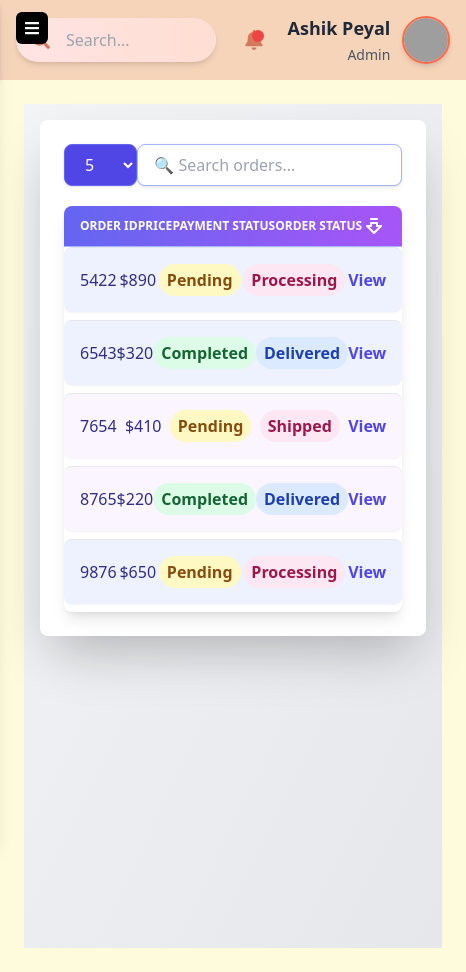
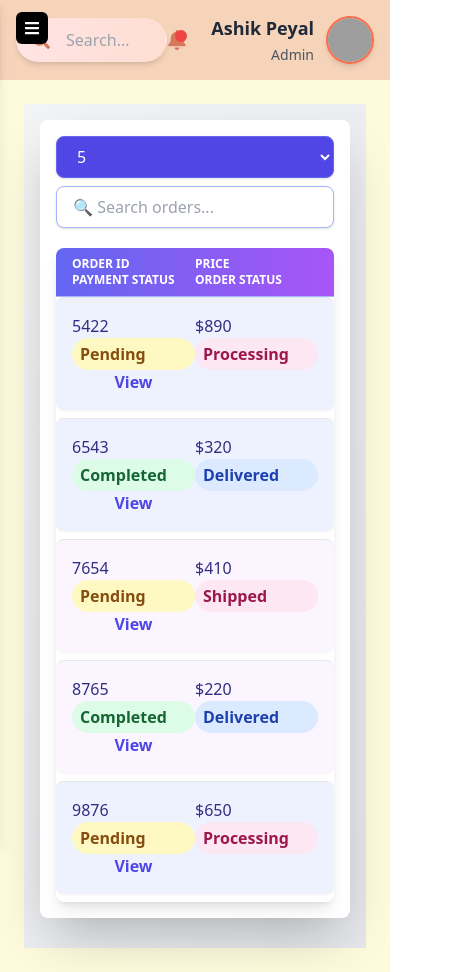
Before and after one commit to AshikurZaman01/Multi-Vendor-Ecommerce-Website-MERN, a React (Vite) app in the folder Front End/: page /admin/orders in a window 390 px wide. Shown: the whole page, 466 px wide, since content can reach past the window. Built offline with nearby package versions, Linux system fonts and the light colour scheme; grey boxes are pictures that could not be loaded.

Commit message:
add Admin Dashboard Orders Responsive

```diff
--- a/Front End/src/Components/Views/Auth/Admin/AdminDashboard/Orders/OrderSearch.jsx
+++ b/Front End/src/Components/Views/Auth/Admin/AdminDashboard/Orders/OrderSearch.jsx
@@ -3,7 +3,7 @@ const OrderSearch = ({ searchData, setSearchData }) => {
         <input
             value={searchData}
             onChange={(e) => setSearchData(e.target.value)}
-            className="px-4 py-2 border border-indigo-300 bg-white text-indigo-700 rounded-lg shadow focus:border-indigo-600 focus:outline-none"
+            className="w-full sm:w-auto px-4 py-2 border border-indigo-300 bg-white text-indigo-700 rounded-lg shadow focus:border-indigo-600 focus:outline-none"
             placeholder="🔍 Search orders..."
             type="text"
         />
--- a/Front End/src/Components/Views/Auth/Admin/AdminDashboard/Orders/Orders.jsx
+++ b/Front End/src/Components/Views/Auth/Admin/AdminDashboard/Orders/Orders.jsx
@@ -10,8 +10,8 @@ const Orders = () => {
 
     return (
         <div className="px-4 lg:px-8 pt-4 bg-gradient-to-br from-gray-100 to-gray-200 min-h-screen">
-            <div className="w-full bg-white p-6 rounded-lg shadow-2xl">
-                <div className="flex justify-between items-center mb-4">
+            <div className="w-full bg-white p-4 sm:p-6 rounded-lg shadow-2xl">
+                <div className="flex flex-col sm:flex-row sm:justify-between sm:items-center mb-4 space-y-2 sm:space-y-0">
                     <OrdersPerPage setPerPageItems={setPerPageItems} />
                     <OrderSearch searchData={searchData} setSearchData={setSearchData} />
                 </div>
--- a/Front End/src/Components/Views/Auth/Admin/AdminDashboard/Orders/OrdersList.jsx
+++ b/Front End/src/Components/Views/Auth/Admin/AdminDashboard/Orders/OrdersList.jsx
@@ -17,17 +17,16 @@ const OrdersList = ({ perPageItems, currentPage, searchData }) => {
     return (
         <div className="mt-5 overflow-x-auto rounded-lg bg-white shadow-lg">
             <div className="divide-y divide-gray-200">
-                <div className="flex items-center justify-between px-4 py-2 bg-gradient-to-r from-indigo-500 to-purple-500 text-white uppercase text-xs font-bold border-b border-indigo-300">
+                <div className="grid grid-cols-2 sm:grid-cols-4 items-center justify-between px-4 py-2 bg-gradient-to-r from-indigo-500 to-purple-500 text-white uppercase text-xs font-bold border-b border-indigo-300">
                     <span>Order ID</span>
                     <span>Price</span>
                     <span>Payment Status</span>
                     <span>Order Status</span>
-                    <LuArrowBigDownDash className="text-2xl text-white" />
                 </div>
                 {filteredOrders.slice((currentPage - 1) * perPageItems, currentPage * perPageItems).map((order, index) => (
                     <div
                         key={order.id}
-                        className={`flex justify-between items-center p-4 text-indigo-900 transition duration-200
+                        className={`grid grid-cols-2 sm:grid-cols-4 justify-between items-center p-4 text-indigo-900 transition duration-200
                             ${index % 4 < 2 ? "bg-indigo-50" : "bg-purple-50"}
                             hover:bg-indigo-100 shadow-sm rounded-lg mb-2`}
                     >
@@ -47,7 +46,7 @@ const OrdersList = ({ perPageItems, currentPage, searchData }) => {
                         >
                             {order.orderStatus}
                         </span>
-                        <button className="text-indigo-600 hover:text-indigo-800 transition duration-200 font-semibold">View</button>
+                        <button className="sm:hidden text-indigo-600 hover:text-indigo-800 transition duration-200 font-semibold">View</button>
                     </div>
                 ))}
             </div>
--- a/Front End/src/Components/Views/Auth/Admin/AdminDashboard/Orders/OrdersPerPage.jsx
+++ b/Front End/src/Components/Views/Auth/Admin/AdminDashboard/Orders/OrdersPerPage.jsx
@@ -2,7 +2,7 @@ const OrdersPerPage = ({ setPerPageItems }) => {
     return (
         <select
             onChange={(e) => setPerPageItems(Number(e.target.value))}
-            className="px-4 py-2 bg-indigo-600 text-white border border-indigo-500 rounded-lg shadow focus:outline-none focus:ring-2 focus:ring-indigo-400"
+            className="w-full sm:w-auto px-4 py-2 bg-indigo-600 text-white border border-indigo-500 rounded-lg shadow focus:outline-none focus:ring-2 focus:ring-indigo-400"
         >
             <option value="5">5</option>
             <option value="10">10</option>
```
